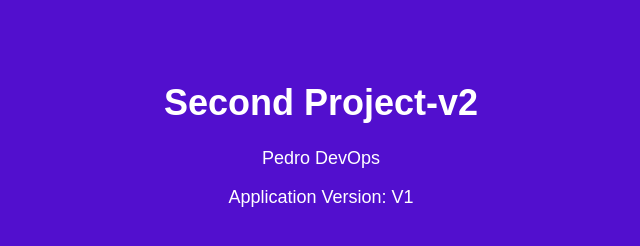
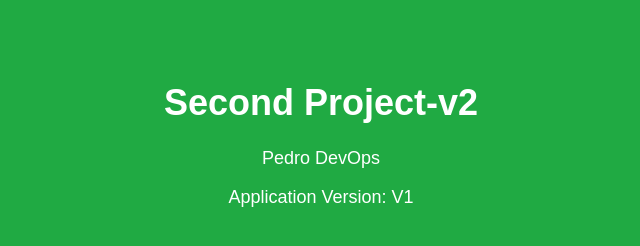
Before and after one commit to perodriguez1630/DevOps-CI-CD, a plain HTML site: page index.html in a window 1280 px wide. Shown: the whole page, without its empty margins (319-959 px from the left). Drawn offline with Linux system fonts and the light colour scheme.

Commit message:
Rebuid of del site-v3

```diff
--- a/index.html
+++ b/index.html
@@ -5,7 +5,7 @@
     <title>Pedro DevOps</title>
     <style>
         body {
-            background-color: rgb(82, 15, 206);
+            background-color: rgb(32, 170, 67);
             font-family: Arial, sans-serif;
             text-align: center;
             padding-top: 50px;
```
Also changed, not shown: 1 other file.
